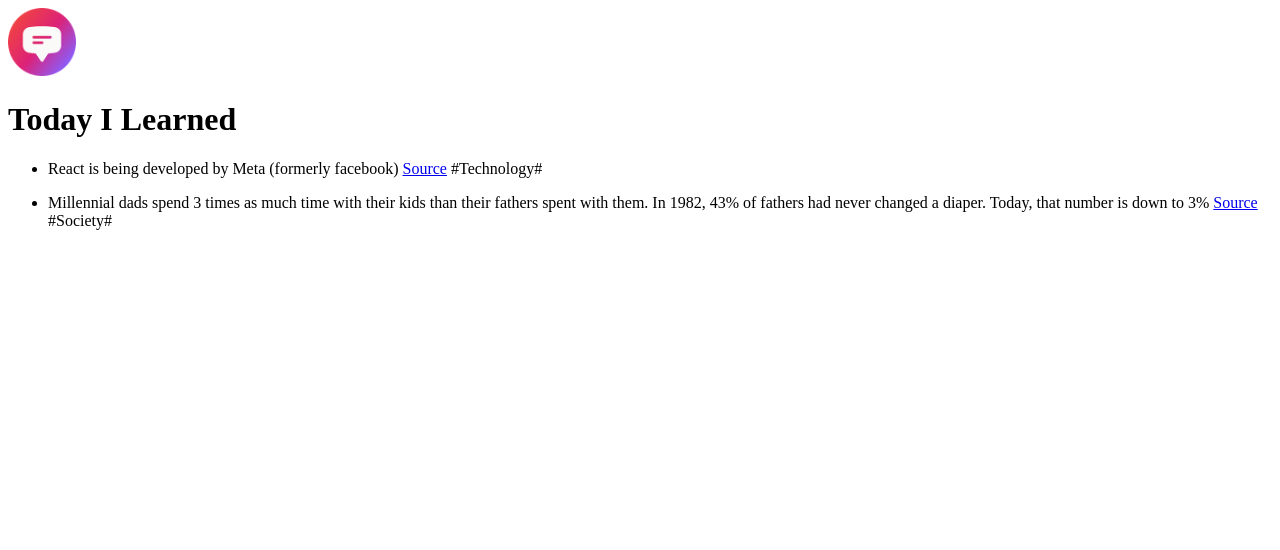
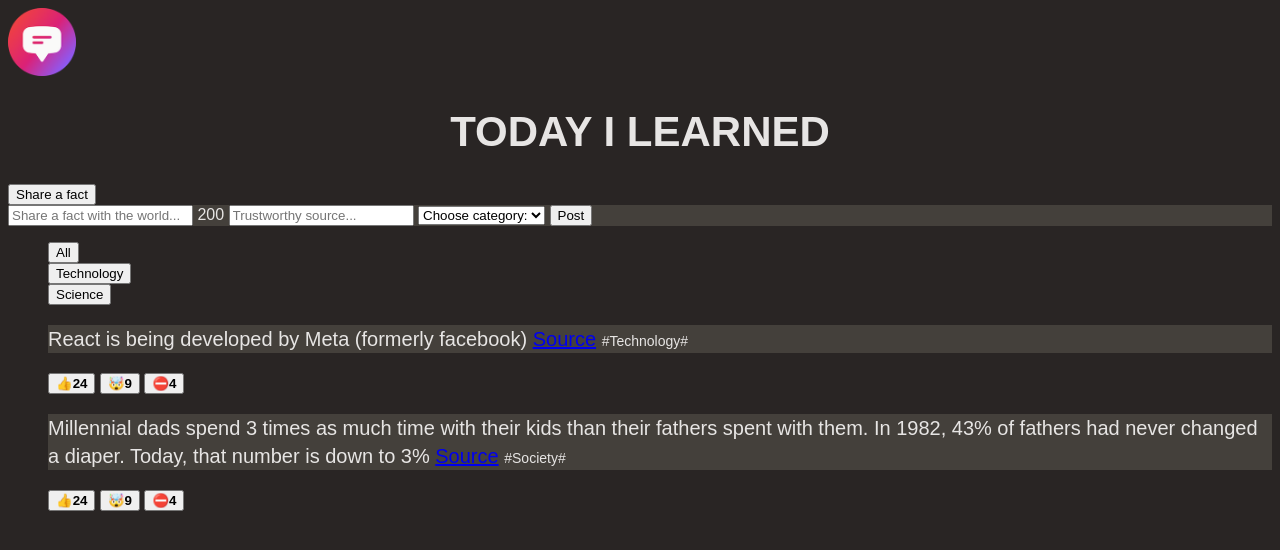
Before and after one commit to rogueassassin11/today-i-learned, a plain HTML site: page index.html in a window 1280 px wide. Drawn offline with Linux system fonts and the light colour scheme; a web font is replaced by a local one.

Commit message:
Until CSS Colors

```diff
--- a/index.html
+++ b/index.html
@@ -3,32 +3,87 @@
   <head>
     <meta charset="UTF-8" />
     <meta name="viewport" content="width=device-width, initial-scale=1.0" />
+
+    <!-- STYLE -->
+    <link rel="stylesheet" href="style.css" />
+
+    <!-- COINY AND SONO -->
+    <link rel="preconnect" href="https://fonts.googleapis.com" />
+    <link rel="preconnect" href="https://fonts.gstatic.com" crossorigin />
+    <link
+      href="https://fonts.googleapis.com/css2?family=Coiny&family=Sono:wght@200..800&display=swap"
+      rel="stylesheet"
+    />
+
     <title>Today I Learned!</title>
   </head>
   <body>
+    <header>
       <img src="logo.png" alt="Today I learned logo" height="68" width="68" />
       <h1>Today I Learned</h1>
+      <button>Share a fact</button>
+    </header>
+
+    <form
+      action="
+    "
+      class="fact-form"
+    >
+      <input type="text" placeholder="Share a fact with the world..." />
+      <span>200</span>
+      <input type="text" placeholder="Trustworthy source..." />
+      <select name="" id="">
+        <option value="">Choose category:</option>
+        <option value="Technology">Technology</option>
+        <option value="Science">Science</option>
+        <option value="Finance">Finance</option>
+      </select>
+      <button>Post</button>
+    </form>
+
+    <main>
+      <aside>
+        <ul>
+          <li><button>All</button></li>
+          <li><button>Technology</button></li>
+          <li><button>Science</button></li>
+        </ul>
+      </aside>
+
+      <section>
         <ul>
           <li>
-        <p>
+            <p class="fact">
               React is being developed by Meta (formerly facebook)
               <a href="https://opensource.fb.com/" target="_blank">Source</a>
-          <span>#Technology#</span>
+              <span class="tag">#Technology#</span>
             </p>
+            <div>
+              <button>👍<strong>24</strong></button>
+              <button>🤯<strong>9</strong></button>
+              <button>⛔<strong>4</strong></button>
+            </div>
           </li>
           <li>
-        <p>
-          Millennial dads spend 3 times as much time with their kids than their
-          fathers spent with them. In 1982, 43% of fathers had never changed a
-          diaper. Today, that number is down to 3%
+            <p class="fact">
+              Millennial dads spend 3 times as much time with their kids than
+              their fathers spent with them. In 1982, 43% of fathers had never
+              changed a diaper. Today, that number is down to 3%
               <a
                 href="https://www.mother.ly/parenting/millennial-dads-spend-more-time-with-their-kids"
                 target="_blank"
                 >Source</a
               >
-          <span>#Society#</span>
+              <span class="tag">#Society#</span>
             </p>
+            <div>
+              <button>👍<strong>24</strong></button>
+              <button>🤯<strong>9</strong></button>
+              <button>⛔<strong>4</strong></button>
+            </div>
           </li>
         </ul>
+      </section>
+    </main>
   </body>
 </html>
--- /dev/null
+++ b/style.css
@@ -0,0 +1,35 @@
+* {
+}
+
+body {
+  background-color: oklch(26.8% 0.007 34.298);
+  color: oklch(92.3% 0.003 48.717);
+  text-transform: uppercase;
+  font-family: Sono, sans-serif;
+}
+
+.fact-form,
+.fact {
+  background-color: oklch(37.4% 0.01 67.558);
+}
+
+h1 {
+  font-size: 42px;
+  text-align: center;
+  font-family: Coiny, sans-serif;
+}
+
+.fact {
+  font-size: 20px;
+  line-height: 1.4;
+  text-transform: none;
+}
+
+.tag {
+  font-size: 14px;
+  font-family: Coiny, sans-serif;
+}
+
+ul {
+  list-style: none;
+}
```
Lines whose indentation alone changed are shown as unchanged.
